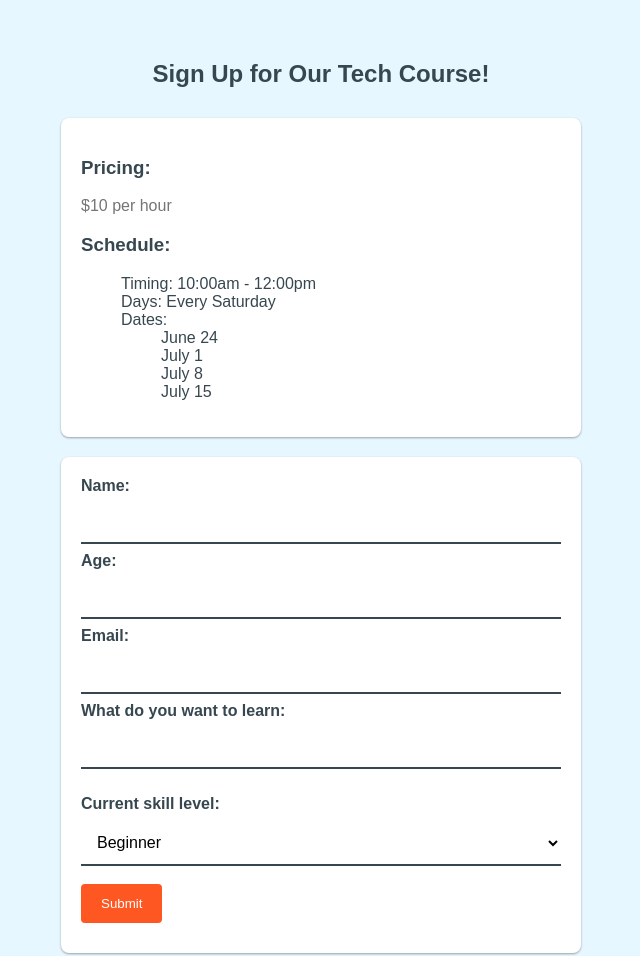
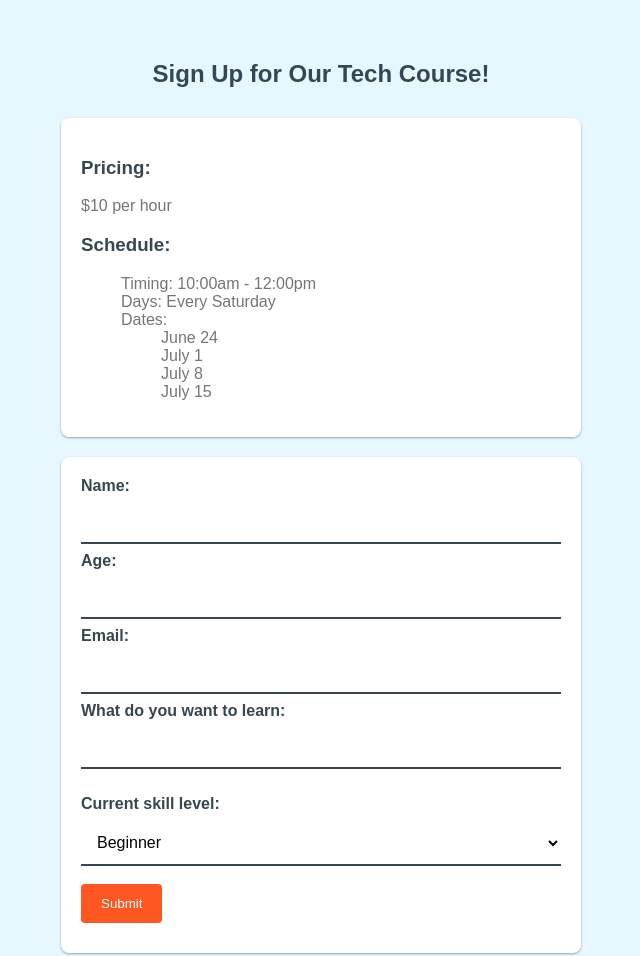
Before and after one commit to joelc0193/TechCourse, a plain HTML site: page index.html in a window 1280 px wide. Shown: the whole page, without its empty margins (319-959 px from the left). Drawn offline with Linux system fonts and the light colour scheme.

Commit message:
updated index.html

```diff
--- a/index.html
+++ b/index.html
@@ -100,8 +100,9 @@
       list-style-type: none;
     }
 
+
     ul li {
-      color: #37474F;
+      color: #757575;
       font-size: 16px;
     }
 
```
